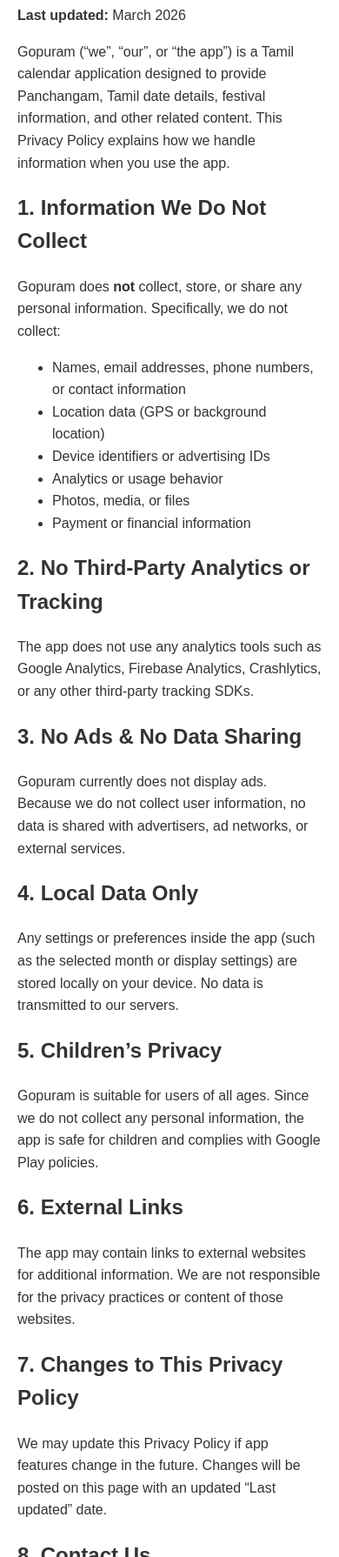
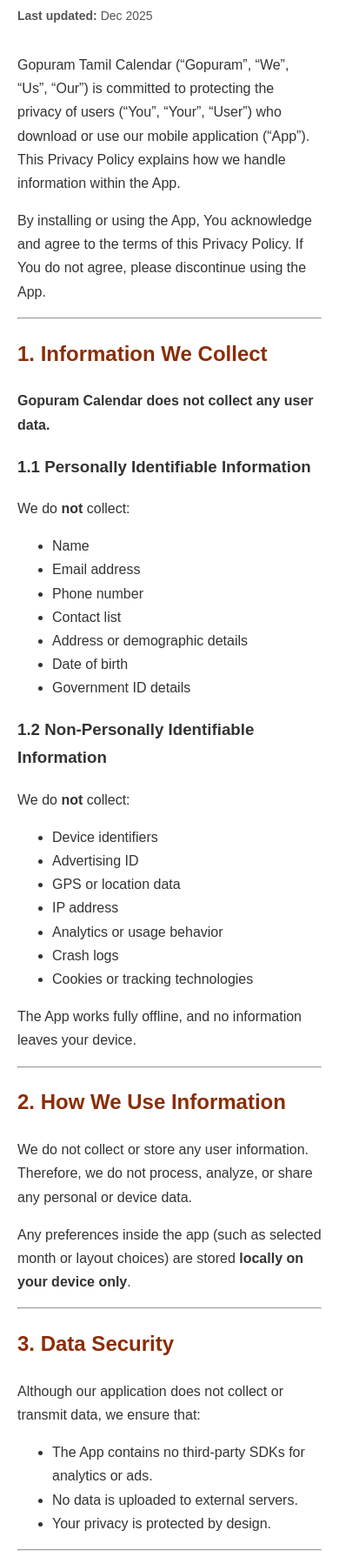
Before and after one commit to gopuramcalendar/privacy, a plain HTML site: page index.html in a window 390 px wide. Shown: the part 210-2000 px from the top of the page at 87% size. Drawn offline with Linux system fonts and the light colour scheme.

Commit message:
Update index.html

```diff
--- a/index.html
+++ b/index.html
@@ -9,51 +9,142 @@
         font-family: Arial, sans-serif;
         max-width: 800px;
         margin: 40px auto;
-        line-height: 1.6;
+        line-height: 1.7;
         color: #333;
         padding: 0 20px;
     }
+    h1, h2 {
+        color: #8B2D06;
+    }
     h1 {
-        color: #8B2D06;
+        margin-bottom: 10px;
+    }
+    .updated {
+        color: #555;
+        font-size: 14px;
+        margin-bottom: 30px;
     }
 </style>
 </head>
 <body>
 
 <h1>Gopuram Tamil Calendar – Privacy Policy</h1>
-<p><strong>Last updated:</strong> March 2026</p>
+<p class="updated"><strong>Last updated:</strong> Dec 2025</p>
 
-<p>Gopuram (“we”, “our”, or “the app”) is a Tamil calendar application designed to provide Panchangam, Tamil date details, festival information, and other related content. This Privacy Policy explains how we handle information when you use the app.</p>
+<p>
+Gopuram Tamil Calendar (“Gopuram”, “We”, “Us”, “Our”) is committed to protecting the privacy of users (“You”, “Your”, “User”) who download or use our mobile application (“App”).
+This Privacy Policy explains how we handle information within the App.
+</p>
 
-<h2>1. Information We Do Not Collect</h2>
-<p>Gopuram does <strong>not</strong> collect, store, or share any personal information. Specifically, we do not collect:</p>
+<p>By installing or using the App, You acknowledge and agree to the terms of this Privacy Policy. If You do not agree, please discontinue using the App.</p>
+
+<hr>
+
+<h2>1. Information We Collect</h2>
+
+<p><strong>Gopuram Calendar does not collect any user data.</strong></p>
+
+<h3>1.1 Personally Identifiable Information</h3>
+<p>We do <strong>not</strong> collect:</p>
+
 <ul>
-    <li>Names, email addresses, phone numbers, or contact information</li>
-    <li>Location data (GPS or background location)</li>
-    <li>Device identifiers or advertising IDs</li>
-    <li>Analytics or usage behavior</li>
-    <li>Photos, media, or files</li>
-    <li>Payment or financial information</li>
+    <li>Name</li>
+    <li>Email address</li>
+    <li>Phone number</li>
+    <li>Contact list</li>
+    <li>Address or demographic details</li>
+    <li>Date of birth</li>
+    <li>Government ID details</li>
 </ul>
 
-<h2>2. No Third-Party Analytics or Tracking</h2>
-<p>The app does not use any analytics tools such as Google Analytics, Firebase Analytics, Crashlytics, or any other third-party tracking SDKs.</p>
+<h3>1.2 Non-Personally Identifiable Information</h3>
+<p>We do <strong>not</strong> collect:</p>
 
-<h2>3. No Ads & No Data Sharing</h2>
-<p>Gopuram currently does not display ads. Because we do not collect user information, no data is shared with advertisers, ad networks, or external services.</p>
+<ul>
+    <li>Device identifiers</li>
+    <li>Advertising ID</li>
+    <li>GPS or location data</li>
+    <li>IP address</li>
+    <li>Analytics or usage behavior</li>
+    <li>Crash logs</li>
+    <li>Cookies or tracking technologies</li>
+</ul>
 
-<h2>4. Local Data Only</h2>
-<p>Any settings or preferences inside the app (such as the selected month or display settings) are stored locally on your device. No data is transmitted to our servers.</p>
+<p>The App works fully offline, and no information leaves your device.</p>
+
+<hr>
+
+<h2>2. How We Use Information</h2>
+<p>We do not collect or store any user information. Therefore, we do not process, analyze, or share any personal or device data.</p>
+
+<p>Any preferences inside the app (such as selected month or layout choices) are stored <strong>locally on your device only</strong>.</p>
+
+<hr>
+
+<h2>3. Data Security</h2>
+<p>
+Although our application does not collect or transmit data, we ensure that:
+</p>
+
+<ul>
+    <li>The App contains no third-party SDKs for analytics or ads.</li>
+    <li>No data is uploaded to external servers.</li>
+    <li>Your privacy is protected by design.</li>
+</ul>
+
+<hr>
+
+<h2>4. Sharing of Information</h2>
+<p>Since we do not collect data, we do not sell, trade, or share any information with third parties.</p>
+
+<hr>
 
 <h2>5. Children’s Privacy</h2>
-<p>Gopuram is suitable for users of all ages. Since we do not collect any personal information, the app is safe for children and complies with Google Play policies.</p>
+<p>
+Gopuram Calendar is suitable for all ages.
+Because we do not collect any personal information, the App complies with Google Play’s Families Policy and COPPA guidelines.
+</p>
 
-<h2>6. External Links</h2>
-<p>The app may contain links to external websites for additional information. We are not responsible for the privacy practices or content of those websites.</p>
+<hr>
 
-<h2>7. Changes to This Privacy Policy</h2>
-<p>We may update this Privacy Policy if app features change in the future. Changes will be posted on this page with an updated “Last updated” date.</p>
+<h2>6. Cookies</h2>
+<p>The App does not use cookies or any similar technologies.</p>
 
-<h2>8. Contact Us</h2>
-<p>If you have any questions about this Privacy Policy or our data practices, you may contact us at:</p>
-<p><strong>Ema
+<hr>
+
+<h2>7. Third-Party Services</h2>
+<p>
+Gopuram Calendar does not integrate:
+</p>
+
+<ul>
+    <li>Google Analytics</li>
+    <li>Firebase Analytics</li>
+    <li>Crashlytics</li>
+    <li>AdMob or any advertising networks</li>
+    <li>Facebook SDK</li>
+    <li>External login services</li>
+</ul>
+
+<p>
+The App may contain external links for informational purposes.
+We are not responsible for the privacy practices of any external websites.
+</p>
+
+<hr>
+
+<h2>8. Changes to This Privacy Policy</h2>
+<p>
+We may update this Privacy Policy if new features are added in the future. Any updates will be posted on this page with an updated “Last Updated” date.
+</p>
+
+<hr>
+
+<h2>9. Contact Us</h2>
+<p>If You have questions or concerns about this Privacy Policy, You may contact us at:</p>
+
+<p><strong>Email:</strong> gopuramcalendar@gmail.com</p>
+<p><strong>Location:</strong> Tamil Nadu, India</p>
+
+</body>
+</html>
```
